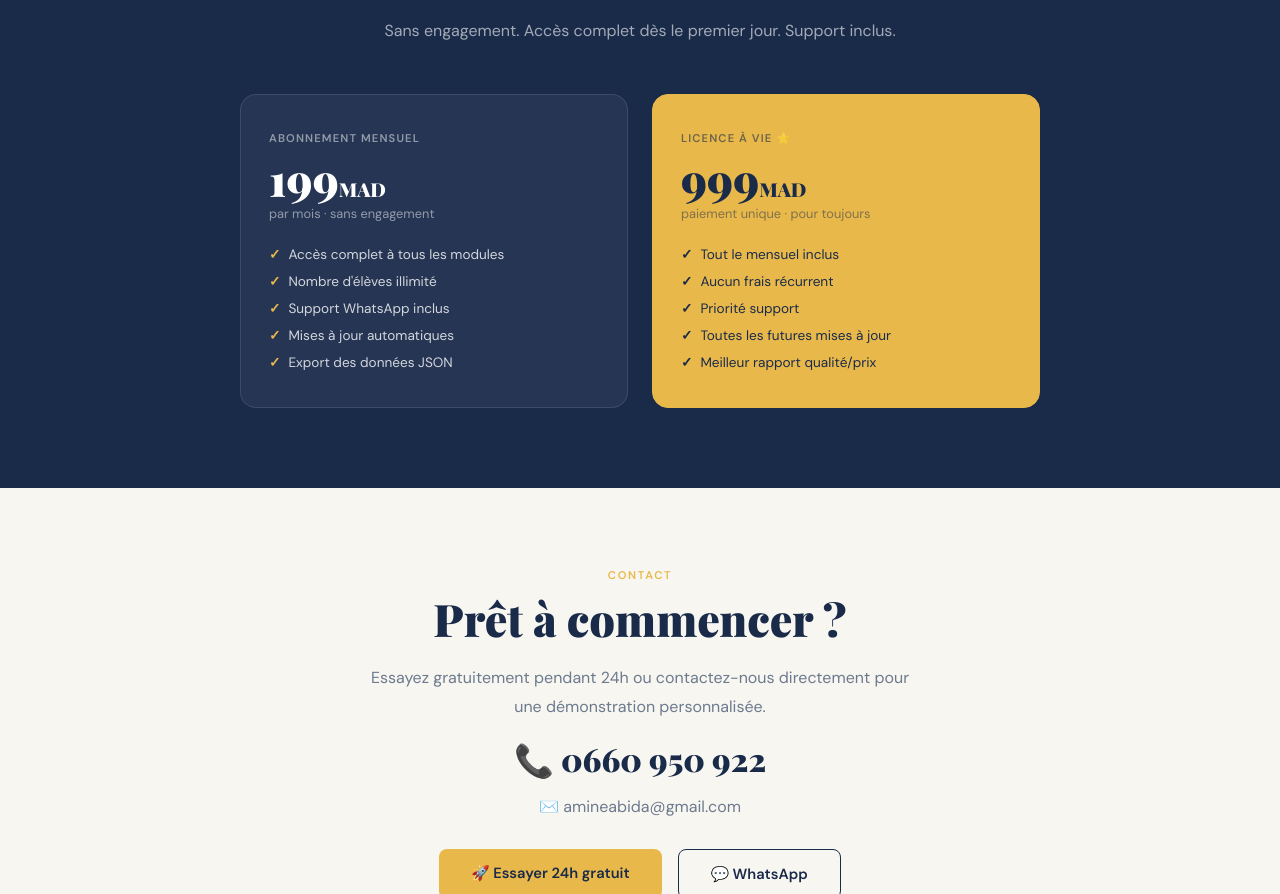
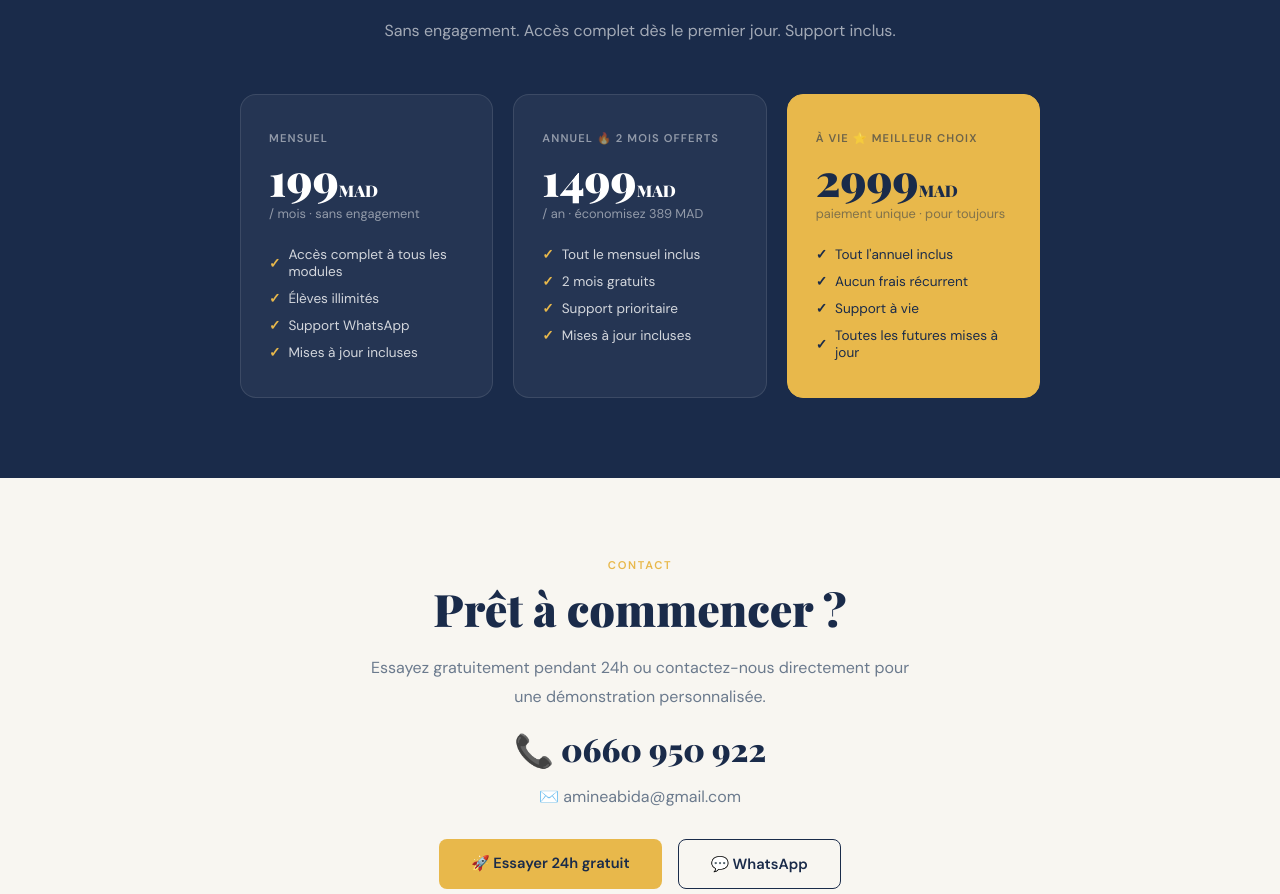
Before and after one commit to amineabida-png/madrasati, a website: page public/presentation.html in a window 1280 px wide. Shown: the part 2555-3449 px from the top of the page. Drawn offline with nearby package versions, Linux system fonts and the light colour scheme.

Commit message:
feat: 3 formules tarifaires mensuel/annuel/vie sur presentation et CGU

```diff
--- a/public/presentation.html
+++ b/public/presentation.html
@@ -55,7 +55,7 @@ section{padding:80px 40px;max-width:1100px;margin:0 auto;}
 .pricing-inner{max-width:800px;margin:0 auto;text-align:center;}
 .pricing-inner .section-title{color:#fff;}
 .pricing-inner .section-sub{color:rgba(255,255,255,.6);margin:0 auto 48px;}
-.pricing-cards{display:grid;grid-template-columns:1fr 1fr;gap:24px;}
+.pricing-cards{display:grid;grid-template-columns:1fr 1fr 1fr;gap:20px;}
 .price-card{background:rgba(255,255,255,.05);border:1px solid rgba(255,255,255,.1);border-radius:16px;padding:36px 28px;text-align:left;}
 .price-card.featured{background:var(--ac);border-color:var(--ac);}
 .price-label{font-size:.7rem;font-weight:700;text-transform:uppercase;letter-spacing:.1em;color:rgba(255,255,255,.5);margin-bottom:12px;}
@@ -164,27 +164,36 @@ section{padding:60px 20px;}
     <p class="section-sub">Sans engagement. Accès complet dès le premier jour. Support inclus.</p>
     <div class="pricing-cards">
       <div class="price-card">
-        <div class="price-label">Abonnement mensuel</div>
-        <div class="price-amount">199<span style="font-size:1.2rem;">MAD</span></div>
-        <div class="price-period">par mois · sans engagement</div>
+        <div class="price-label">Mensuel</div>
+        <div class="price-amount">199<span style="font-size:1rem;">MAD</span></div>
+        <div class="price-period">/ mois · sans engagement</div>
         <ul class="price-features">
           <li>Accès complet à tous les modules</li>
-          <li>Nombre d'élèves illimité</li>
-          <li>Support WhatsApp inclus</li>
-          <li>Mises à jour automatiques</li>
-          <li>Export des données JSON</li>
+          <li>Élèves illimités</li>
+          <li>Support WhatsApp</li>
+          <li>Mises à jour incluses</li>
+        </ul>
+      </div>
+      <div class="price-card">
+        <div class="price-label">Annuel 🔥 2 mois offerts</div>
+        <div class="price-amount">1499<span style="font-size:1rem;">MAD</span></div>
+        <div class="price-period">/ an · économisez 389 MAD</div>
+        <ul class="price-features">
+          <li>Tout le mensuel inclus</li>
+          <li>2 mois gratuits</li>
+          <li>Support prioritaire</li>
+          <li>Mises à jour incluses</li>
         </ul>
       </div>
       <div class="price-card featured">
-        <div class="price-label">Licence à vie ⭐</div>
-        <div class="price-amount">999<span style="font-size:1.2rem;">MAD</span></div>
+        <div class="price-label">À vie ⭐ Meilleur choix</div>
+        <div class="price-amount">2999<span style="font-size:1rem;">MAD</span></div>
         <div class="price-period">paiement unique · pour toujours</div>
         <ul class="price-features">
-          <li>Tout le mensuel inclus</li>
+          <li>Tout l'annuel inclus</li>
           <li>Aucun frais récurrent</li>
-          <li>Priorité support</li>
+          <li>Support à vie</li>
           <li>Toutes les futures mises à jour</li>
-          <li>Meilleur rapport qualité/prix</li>
         </ul>
       </div>
     </div>
```
Also changed, not shown: public/cgu.html (+3 -2 lines).
